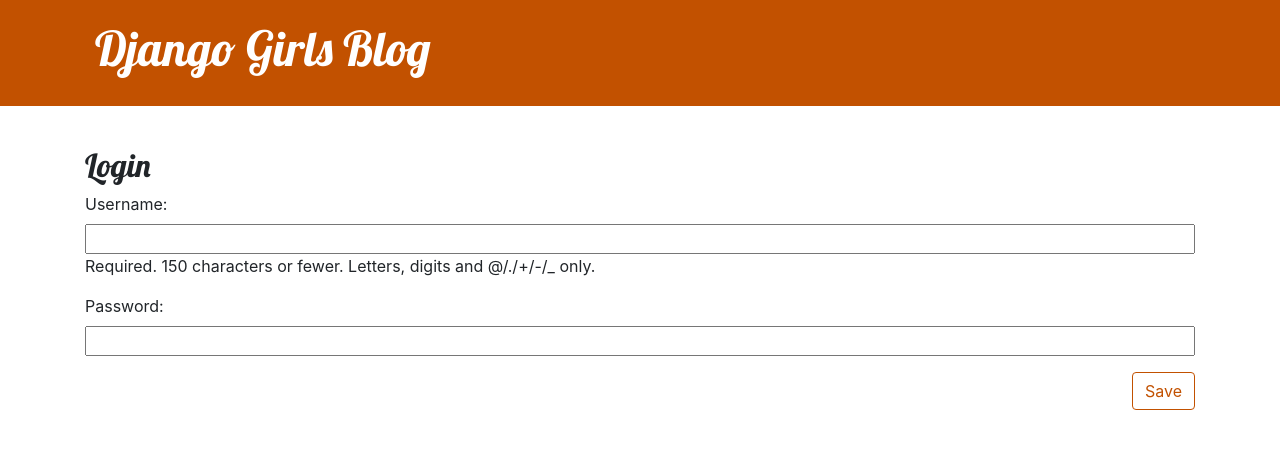
After one commit to lechitu-24h/proj-django-blog, a Django app: page /login/ in a window 1280 px wide. The commit adds this page. Shown: the top 449 px of the page. Run offline with Django 3.2, Linux system fonts and the light colour scheme.

Commit message:
Add login/logout function

```diff
--- a/blog/forms.py
+++ b/blog/forms.py
@@ -1,6 +1,7 @@
 from django import forms
 
 from .models import Post
+from django.contrib.auth.models import User
 
 
 class PostForm(forms.ModelForm):
@@ -8,3 +9,10 @@
     class Meta:
         model = Post
         fields = ('title', 'text',)
+
+
+class LoginForm(forms.ModelForm):
+
+    class Meta:
+        model = User
+        fields = ('username', 'password',)
--- a/blog/static/css/blog.css
+++ b/blog/static/css/blog.css
@@ -3,6 +3,29 @@
     margin-top: 0;
     margin-bottom: 40px;
     padding: 20px 20px 20px 40px;
+}
+
+.page-header .header {
+    display: flex;
+}
+
+.page-header .header .auth {
+    margin-left: auto;
+    display: flex;
+    align-items: center;
+    color: #ffffff;
+}
+
+.page-header .header .auth .top-menu {
+    margin: 0 15px 5px 0;
+}
+
+.page-header .header .auth .line {
+    padding: 0 5px;
+}
+
+.page-header .header .auth .logout {
+    color: #ffffff;
 }
 
 .page-header h1,
@@ -38,9 +61,7 @@
 .top-menu:hover,
 .top-menu:visited {
     color: #ffffff;
-    float: right;
     font-size: 26pt;
-    margin-right: 20px;
 }
 
 .post {
--- a/blog/templates/blog/base.html
+++ b/blog/templates/blog/base.html
@@ -19,12 +19,19 @@
     <body>
         <header class="page-header">
             <div class="container">
-                {% if user.is_authenticated %}
-                <a href="{% url 'post_new' %}" class="top-menu">
-                    {% include './icons/file-earmark-plus.svg' %}
-                </a>
-                {% endif %}
-                <h1><a href="/">Django Girls Blog</a></h1>
+                <div class="header">
+                    <h1><a href="/">Django Girls Blog</a></h1>
+                    {% if user.is_authenticated %}
+                    <div class="auth">
+                        <a href="{% url 'post_new' %}" class="top-menu">
+                            {% include './icons/file-earmark-plus.svg' %}
+                        </a>
+                        <div>Welcome {{user.username}}</div>
+                        <div class="line">/</div>
+                        <a href="{% url 'logout' %}" class="logout"> logout </a>
+                    </div>
+                    {% endif %}
+                </div>
             </div>
         </header>
         <main class="container">
--- /dev/null
+++ b/blog/templates/blog/login.html
@@ -0,0 +1,7 @@
+{% extends 'blog/base.html' %} {% block content %}
+<h2>Login</h2>
+<form method="POST" class="post-form">
+    {% csrf_token %} {{ form.as_p }}
+    <button type="submit" class="save btn btn-default">Save</button>
+</form>
+{% endblock %}
--- a/blog/urls.py
+++ b/blog/urls.py
@@ -6,4 +6,6 @@
     path('post/<int:pk>/', views.post_detail, name='post_detail'),
     path('post/new/', views.post_new, name='post_new'),
     path('post/<int:pk>/edit/', views.post_edit, name='post_edit'),
+    path('login/', views.login, name='login'),
+    path('logout/', views.logout, name='logout'),
 ]
--- a/blog/views.py
+++ b/blog/views.py
@@ -4,43 +4,79 @@
 from django.shortcuts import render, get_object_or_404
 from .forms import PostForm
 from django.shortcuts import redirect
+from .forms import LoginForm
+from django.contrib.auth import authenticate, login as auth_login, logout as auth_logout
+
+
+def login(request):
+    if request.method == "POST":
+        form = LoginForm(request.POST)
+        user = authenticate(
+            request, username=request.POST['username'], password=request.POST['password'])
+        if user is not None:
+            auth_login(request, user)
+            return redirect('post_list')
+        else:
+            return render(request, 'blog/login.html', {'form': form})
+    else:
+        form = LoginForm()
+    return render(request, 'blog/login.html', {'form': form})
+
+
+def logout(request):
+    auth_logout(request)
+    return redirect('login')
 
 
 def post_list(request):
-    posts = Post.objects.filter(
-        published_date__lte=timezone.now()).order_by('published_date')
-    return render(request, 'blog/post_list.html', {'posts': posts})
+    if request.user.is_authenticated:
+        posts = Post.objects.filter(
+            published_date__lte=timezone.now()).order_by('published_date')
+        return render(request, 'blog/post_list.html', {'posts': posts})
+    else:
+        return redirect('login')
 
 
 def post_detail(request, pk):
-    post = get_object_or_404(Post, pk=pk)
-    return render(request, 'blog/post_detail.html', {'post': post})
+    if request.user.is_authenticated:
+        post = get_object_or_404(Post, pk=pk)
+        return render(request, 'blog/post_detail.html', {'post': post})
+    else:
+        return redirect('login')
 
 
 def post_new(request):
-    if request.method == "POST":
-        form = PostForm(request.POST)
-        if form.is_valid():
-            post = form.save(commit=False)
-            post.author = request.user
-            post.published_date = timezone.now()
-            post.save()
-            return redirect('post_detail', pk=post.pk)
+    if request.user.is_authenticated:
+        if request.method == "POST":
+            form = PostForm(request.POST)
+            print(form)
+            print(form.is_valid())
+            if form.is_valid():
+                post = form.save(commit=False)
+                post.author = request.user
+                post.published_date = timezone.now()
+                post.save()
+                return redirect('post_detail', pk=post.pk)
+        else:
+            form = PostForm()
+        return render(request, 'blog/post_edit.html', {'form': form})
     else:
-        form = PostForm()
-    return render(request, 'blog/post_edit.html', {'form': form})
+        return redirect('login')
 
 
 def post_edit(request, pk):
-    post = get_object_or_404(Post, pk=pk)
-    if request.method == "POST":
-        form = PostForm(request.POST, instance=post)
-        if form.is_valid():
-            post = form.save(commit=False)
-            post.author = request.user
-            post.published_date = timezone.now()
-            post.save()
-            return redirect('post_detail', pk=post.pk)
+    if request.user.is_authenticated:
+        post = get_object_or_404(Post, pk=pk)
+        if request.method == "POST":
+            form = PostForm(request.POST, instance=post)
+            if form.is_valid():
+                post = form.save(commit=False)
+                post.author = request.user
+                post.published_date = timezone.now()
+                post.save()
+                return redirect('post_detail', pk=post.pk)
+        else:
+            form = PostForm(instance=post)
+        return render(request, 'blog/post_edit.html', {'form': form})
     else:
-        form = PostForm(instance=post)
-    return render(request, 'blog/post_edit.html', {'form': form})
+        return redirect('login')
```
Also changed, not shown: db.sqlite3.
